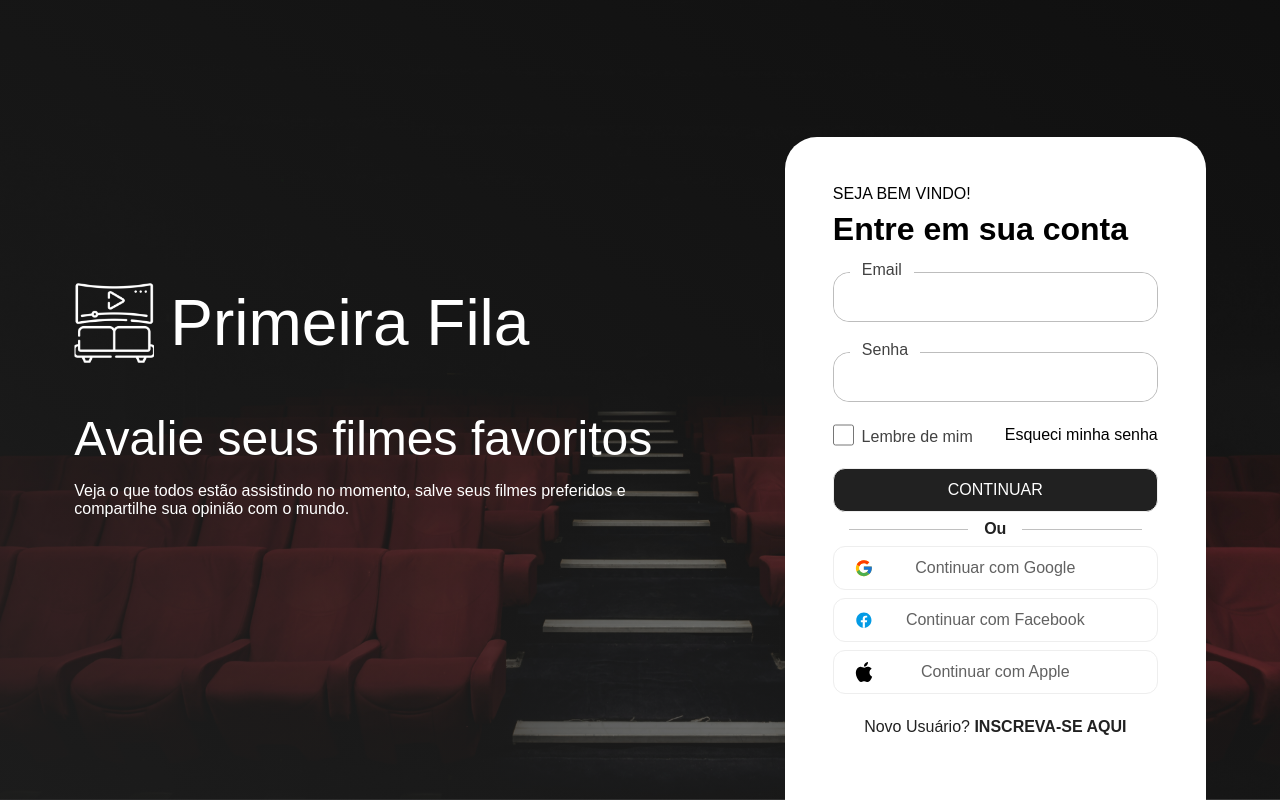
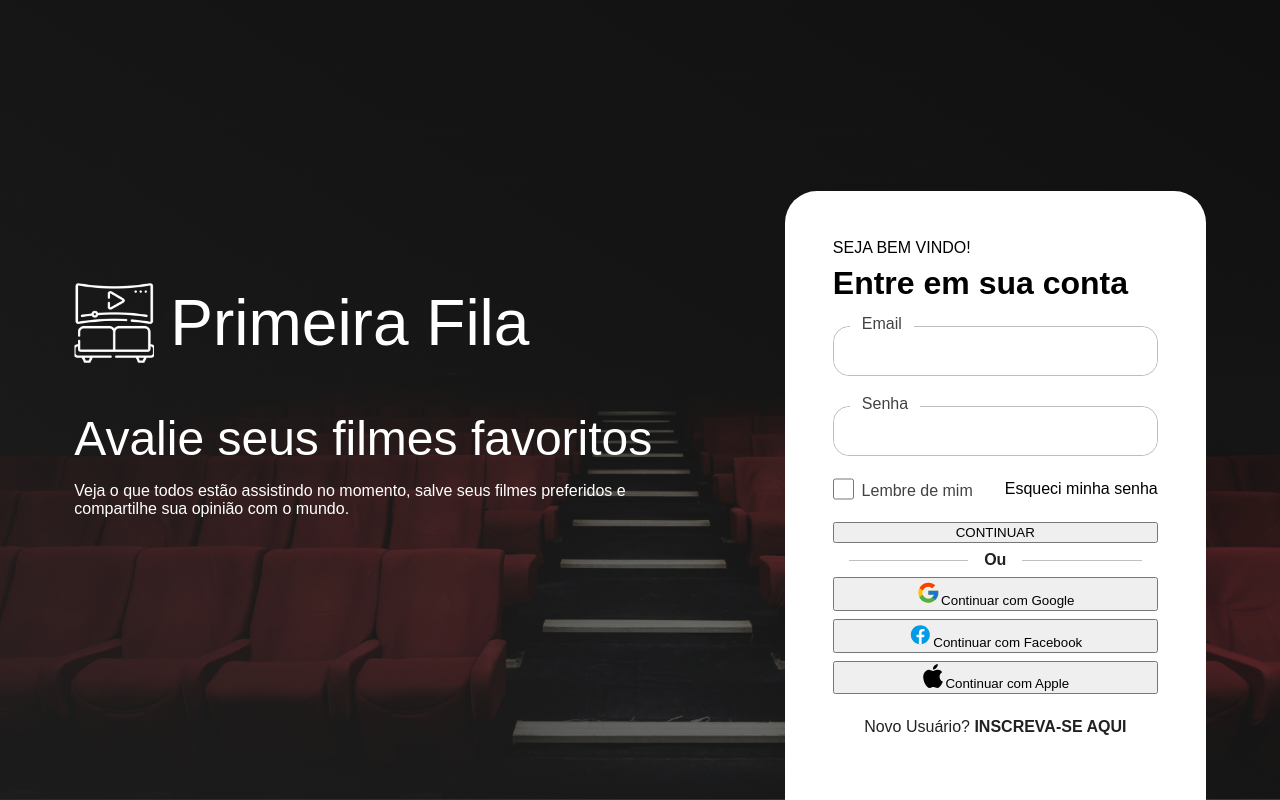
Before and after one commit to GabrielLimab/Primeira-Fila, a React (Vite) app in the folder client/: page /auth in a window 1280 px wide. Built offline with nearby package versions, Linux system fonts and the light colour scheme; a web font is replaced by a local one.

Commit message:
Feat: remove button conflicts

```diff
--- a/client/src/components/Atoms/Button/Button.css
+++ b/client/src/components/Atoms/Button/Button.css
@@ -1,4 +1,4 @@
-button {
+.button-container button {
   cursor: pointer;
   display: flex;
   justify-content: center;
@@ -15,23 +15,23 @@ button {
   min-width: 20em;
 }
 
-button img {
+.button-container button img {
   position: absolute;
   left: 20px;
   width: 1.25em;
   height: 1.25em;
 }
 
-button:hover {
+.button-container button:hover {
   background-color: #f4f2f2;
 }
 
-.dark {
+.button-container .dark {
   background-color: #212121;
   color: #ffffff;
 }
 
-.dark:hover {
+.button-container .dark:hover {
   background-color: #f4f2f2;
   color: #616161;
   transition: 0.15s;
```
